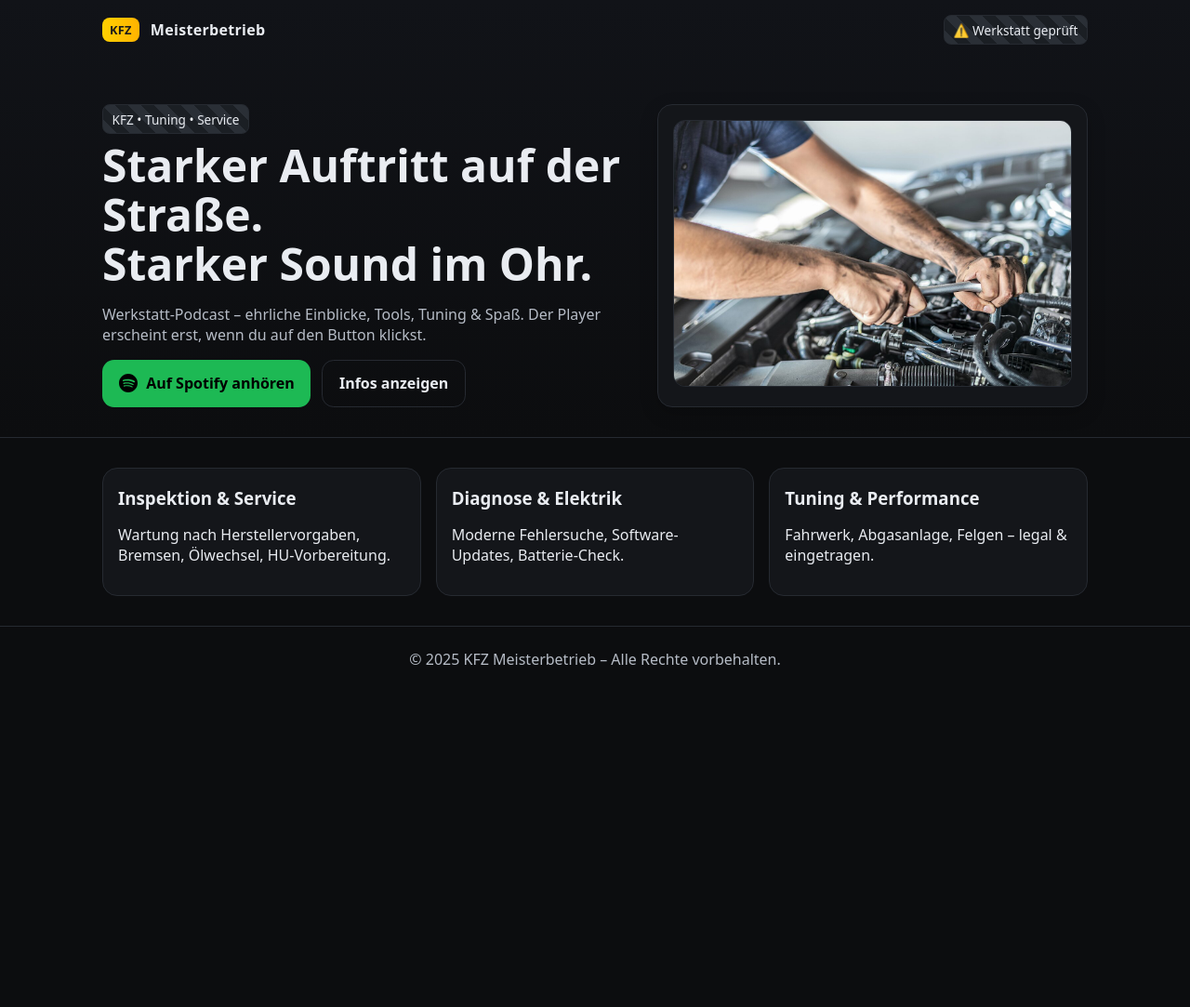
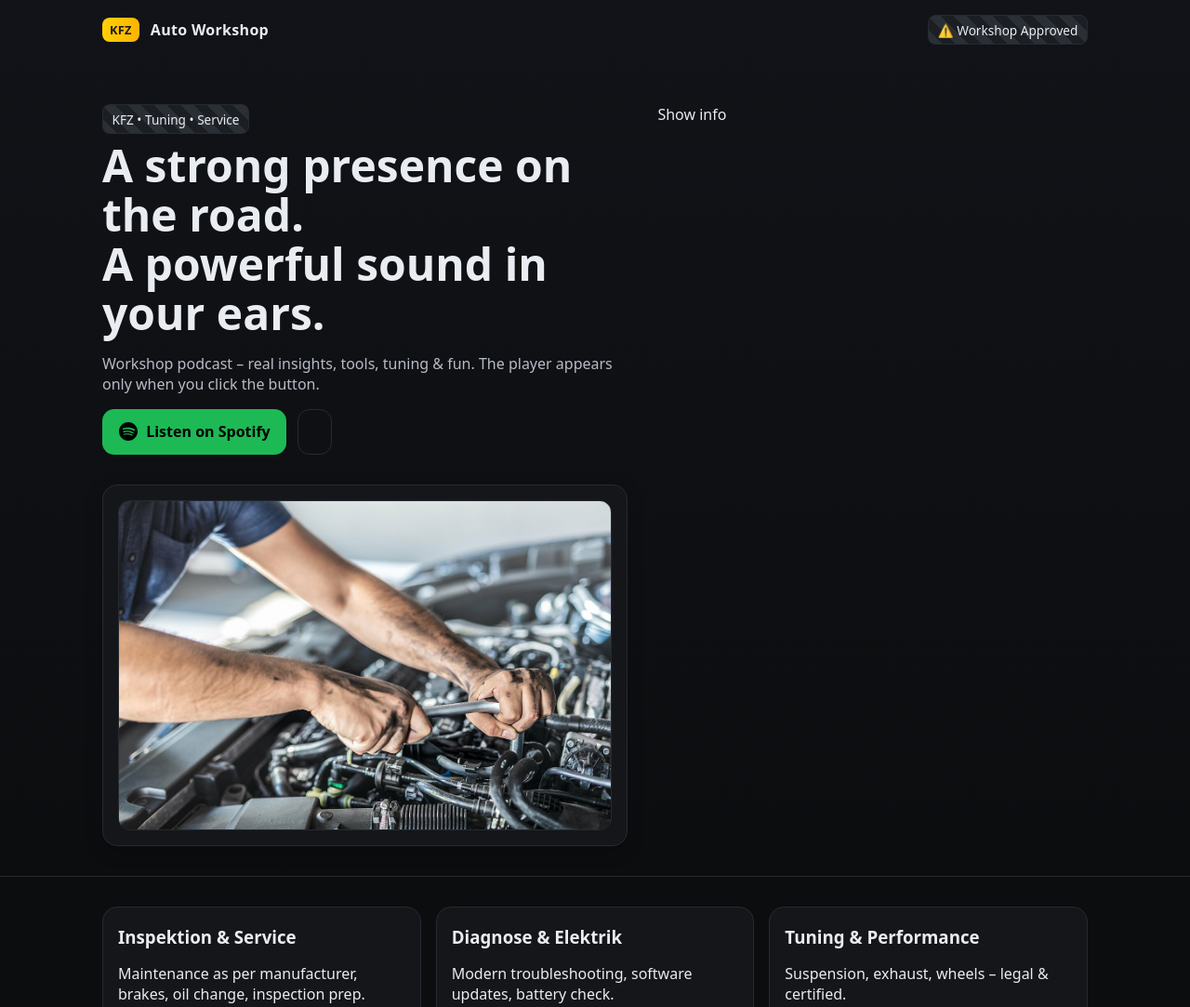
Before and after one commit to emiles101303-del/kfz-website, a plain HTML site: page index.html in a window 1280 px wide. Shown: the top 1083 px of the page at 93% size. Before the commit the page ends 800 px from the top, so only its background shows below. Drawn offline with Linux system fonts and the light colour scheme.

Commit message:
index.html

```diff
--- a/index.html
+++ b/index.html
@@ -46,27 +46,27 @@
     <div class="nav">
       <div class="brand">
         <span class="badge">KFZ</span>
-        <span>Meisterbetrieb</span>
+        <span>Auto Workshop</span>
       </div>
-      <span class="hazard">⚠️ Werkstatt geprüft</span>
+      <span class="hazard">⚠️ Workshop Approved</span>
     </div>
 
     <section class="hero">
       <div>
         <span class="hazard">KFZ • Tuning • Service</span>
-        <h1>Starker Auftritt auf der Straße.<br/>Starker Sound im Ohr.</h1>
-        <p>Werkstatt-Podcast – ehrliche Einblicke, Tools, Tuning &amp; Spaß. Der Player erscheint erst, wenn du auf den Button klickst.</p>
+        <h1>A strong presence on the road.<br/>A powerful sound in your ears.</h1>
+        <p>Workshop podcast – real insights, tools, tuning & fun. The player appears only when you click the button.</p>
         <div class="cta-row">
           <!-- Button startet den Player -->
           <a id="playBtn" class="btn btn-spotify" href="#" data-src="assets/KFZ.mp3">
             <svg class="spotify-icon" viewBox="0 0 24 24" fill="currentColor" aria-hidden="true">
               <path d="M12 0C5.37 0 0 5.37 0 12c0 6.64 5.37 12 12 12s12-5.36 12-12C24 5.37 18.63 0 12 0zm5.5 17.3c-.2.33-.63.44-.96.24-2.64-1.61-5.96-1.98-9.88-1.13-.38.08-.76-.16-.84-.54-.08-.38.16-.76.54-.84 4.22-.92 7.9-.5 10.78 1.27.33.2.44.63.24.96zm1.37-3.08c-.25.41-.79.54-1.2.29-3.02-1.84-7.63-2.38-11.2-1.35-.46.12-.94-.15-1.06-.61-.12-.46.15-.94.61-1.06 4.05-1.07 9.07-.47 12.52 1.61.41.25.54.79.29 1.2zm.12-3.22c-3.59-2.13-9.56-2.33-13.01-1.35-.55.16-1.12-.16-1.28-.71-.16-.55.16-1.12.71-1.28 3.96-1.13 10.57-.89 14.69 1.56.5.3.66.95.36 1.45-.3.5-.95.66-1.45.36z"/>
             </svg>
-            Auf Spotify anhören
+            Listen on Spotify
           </a>
-          <a class="btn btn-ghost" href="#podcast">Infos anzeigen</a>
+          <a class="btn btn-ghost" href="#podcast"></a>
         </div>
-      </div>
+      </div>Show info
 
       <div class="panel">
         <div class="media">
@@ -77,11 +77,11 @@
         <!-- Versteckter Player -->
         <div id="playerWrap" aria-live="polite">
           <div id="podcast" style="margin-top:.75rem">
-            <strong>Podcast: Folge 1 – Start in der Werkstatt</strong>
-            <p class="muted" style="color:var(--muted); margin:.35rem 0 0">Tipps, Trends &amp; ehrliche Schrauberstories.</p>
+            <strong>Podcast: Episode 1 – Starting in the Workshop</strong>
+            <p class="muted" style="color:var(--muted); margin:.35rem 0 0">Tips, trends & honest mechanic stories.</p>
             <audio id="player" controls preload="none"></audio>
             <div style="margin-top:.5rem">
-              <a id="downloadLink" href="#" download class="hazard" style="text-decoration:none">⬇︎ Datei herunterladen</a>
+              <a id="downloadLink" href="#" download class="hazard" style="text-decoration:none">⬇︎Download file</a>
             </div>
           </div>
         </div>
@@ -93,21 +93,21 @@
     <section class="list">
       <article class="card">
         <h3>Inspektion &amp; Service</h3>
-        <p>Wartung nach Herstellervorgaben, Bremsen, Ölwechsel, HU-Vorbereitung.</p>
+        <p>Maintenance as per manufacturer, brakes, oil change, inspection prep.</p>
       </article>
       <article class="card">
         <h3>Diagnose &amp; Elektrik</h3>
-        <p>Moderne Fehlersuche, Software-Updates, Batterie-Check.</p>
+        <p>Modern troubleshooting, software updates, battery check.</p>
       </article>
       <article class="card">
         <h3>Tuning &amp; Performance</h3>
-        <p>Fahrwerk, Abgasanlage, Felgen – legal &amp; eingetragen.</p>
+        <p>Suspension, exhaust, wheels – legal & certified.</p>
       </article>
     </section>
   </main>
 
   <footer>
-    © <span id="y"></span> KFZ Meisterbetrieb – Alle Rechte vorbehalten.
+    © <span id="y"></span> Auto Workshop – All rights reserved.
   </footer>
 
   <script>
```
